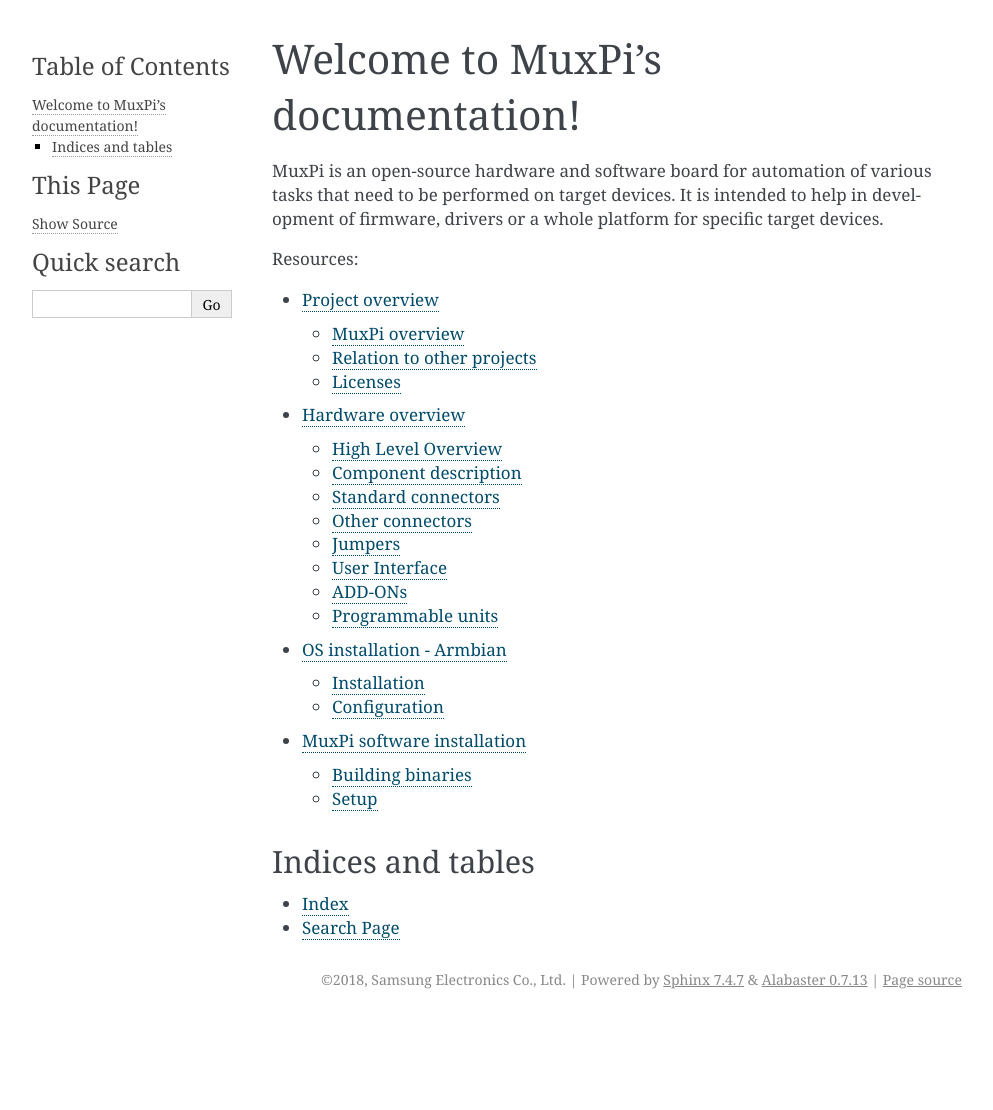
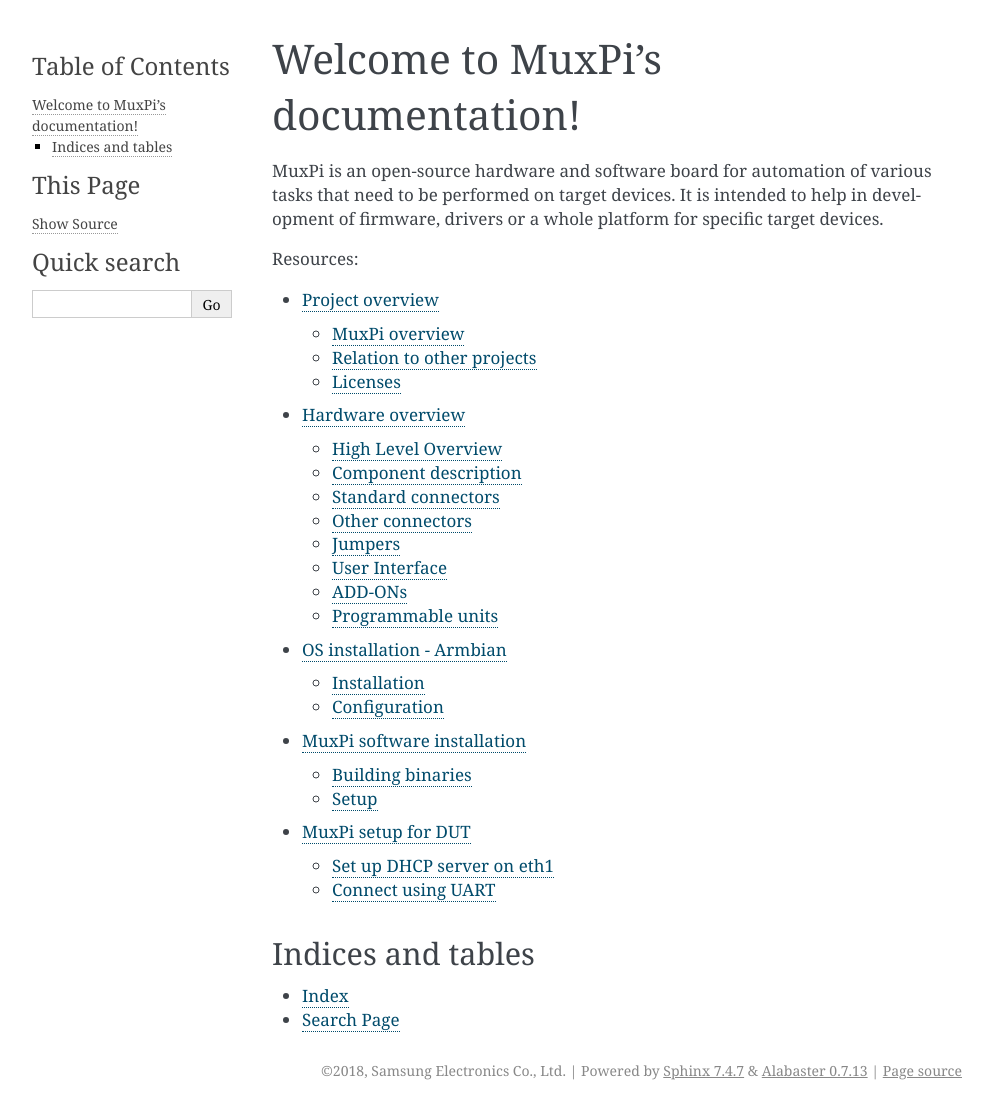
Before and after one commit to SamsungSLAV/muxpi, a Sphinx documentation site: the page built from doc/sphinx/source/index.txt, in a window 1280 px wide. Shown: the whole page, without its empty margins (148-1141 px from the left). Built offline with Sphinx 7.4.7, drawn with Linux system fonts in a browser that asks for light colours; before the commit the page ends 1019 px from its top, so only the background shows below that; some of the changed lines change nothing that is shown.

Commit message:
Add setup of MuxPi for DUT to documentation
Using Raspberry Pi as DUT example.

Change-Id: I78e172242842c2d82959fb90e8420bf6931af88f
Signed-off-by: Alexander Mazuruk <a.mazuruk@samsung.com>

```diff
--- /dev/null
+++ b/doc/sphinx/source/dut-setup.txt
@@ -0,0 +1,96 @@
+###################
+MuxPi setup for DUT
+###################
+
+This manual will teach you how to configure MuxPi to allow interfacing with DUT
+using UART or Ethernet connection.
+
+.. highlight:: console
+
+First of all, you need to connect to the MuxPi::
+
+   $ ssh root@192.168.0.2
+
+
+**************************
+Set up DHCP server on eth1
+**************************
+
+Most embedded Linux distributions are looking for DHCP server thus below
+settings should be desired for most situations.
+
+#. Set up eth1 interaface::
+
+      # vim /etc/network/interfaces.d/eth1
+
+   And populate it with the following:
+
+   .. code-block:: none
+
+      auto eth1
+      allow-hotplug eth1
+      iface eth1 inet static
+      	address 192.168.69.1
+      	netmask 255.255.255.0
+
+#. Install isc-dhcp-server::
+
+      # apt-get install isc-dhcp-server
+
+   .. note::
+
+       You might need to set up a gateway to have internet access on the MuxPi.
+       For Ubuntu see `this manual`_.
+
+   .. _`this manual`: https://help.ubuntu.com/community/Internet/ConnectionSharing#Ubuntu_Internet_Gateway_Method_.28iptables.29
+
+#. Then you should set the interface which will be dhcp server::
+
+      # vim /etc/default/isc-dhcp-server
+
+   Adjust lines at the bottom of the file as below:
+
+   .. code-block:: none
+
+      INTERFACESv4="eth1"
+      #INTERFACESv6=""
+
+#. Configure iscp-dhcp-server to always assign the same address::
+
+      # vim /etc/dhcp/dhcpd.conf
+
+   To always assign the same address::
+
+      subnet 192.168.69.0 netmask 255.255.255.0 {
+        range 192.168.69.10 192.168.69.10;
+      }
+
+
+#. Now after booting the device, you should be able to connect to it using a
+   protocol understood by both MuxPi and DUT.
+
+
+******************
+Connect using UART
+******************
+
+#. Set terminal options for the DUT serial connection by
+   running ``stty`` command with appropriate settings::
+
+      # stty -F /dev/ttyS1 115200 cs8 -cstopb -parenb
+
+   .. note::
+
+      You need to adjust setting in the command above to fit your UART
+      connection
+
+   .. warning:: This setting is temporary.
+
+#. Connect to the device using your tool of choice::
+
+      # screen /dev/ttyS1 115200
+      # minicom -b 115200 -D /dev/ttyUSB0
+
+   .. note:: Adjust the baud rate accordingly.
+
+.. target-notes::
--- a/doc/sphinx/source/index.txt
+++ b/doc/sphinx/source/index.txt
@@ -19,6 +19,7 @@
    hw-overview.txt
    armbian
    install-sw
+   dut-setup
 
 Indices and tables
 ==================
```
